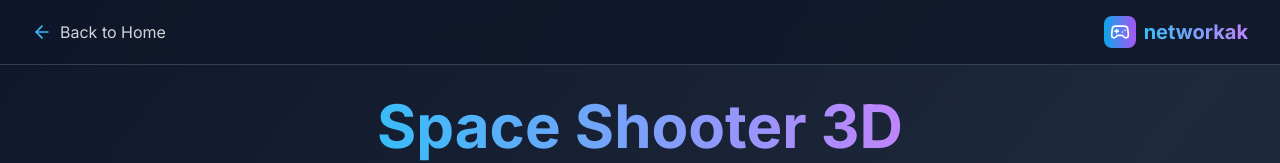
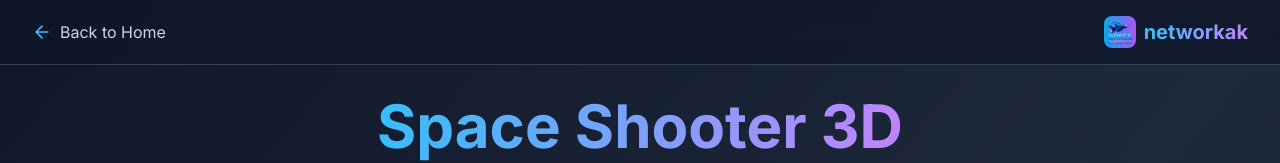
Before and after one commit to Hajazmuslimmc/project-web, a Next.js app: page /space-shooter-3d in a window 1280 px wide. Shown: the top 163 px of the page. Built offline with nearby package versions, Linux system fonts and the light colour scheme; no server answers.

Commit message:
Update space shooter icon to use custom image

```diff
--- a/src/app/space-shooter-3d/page.tsx
+++ b/src/app/space-shooter-3d/page.tsx
@@ -18,8 +18,8 @@ export default function SpaceShooter3DPage() {
             </Link>
 
             <div className="flex items-center space-x-2">
-              <div className="w-8 h-8 bg-gradient-to-r from-primary-500 to-purple-500 rounded-lg flex items-center justify-center">
-                <Gamepad2 className="w-5 h-5 text-white" />
+              <div className="w-8 h-8 bg-gradient-to-r from-primary-500 to-purple-500 rounded-lg flex items-center justify-center overflow-hidden">
+                <img src="/space-shooter.png" alt="Space Shooter" className="w-full h-full object-cover" />
               </div>
               <span className="text-xl font-bold gradient-text">networkak</span>
             </div>
```
Also changed, not shown: public/space-shooter.png (added).
